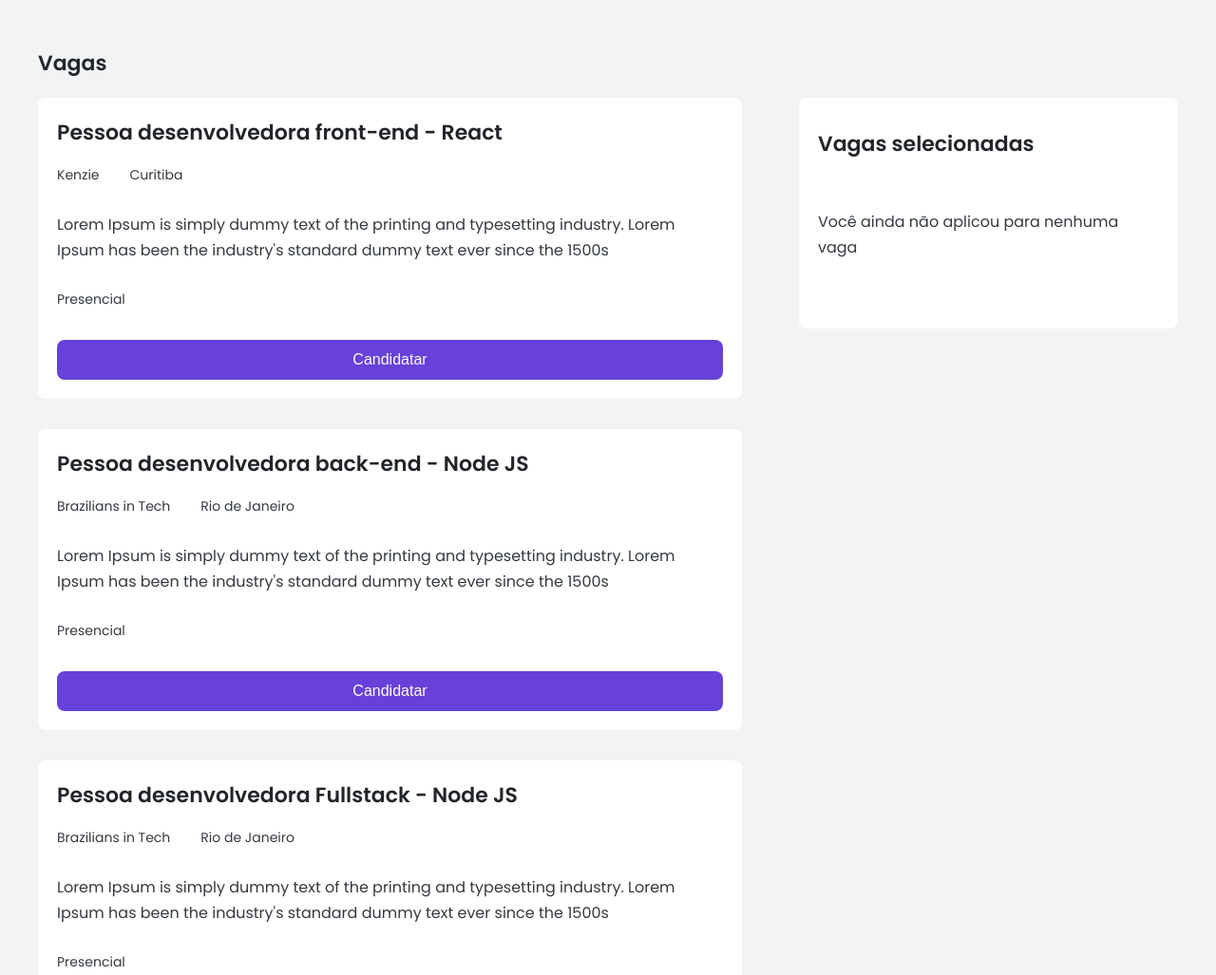
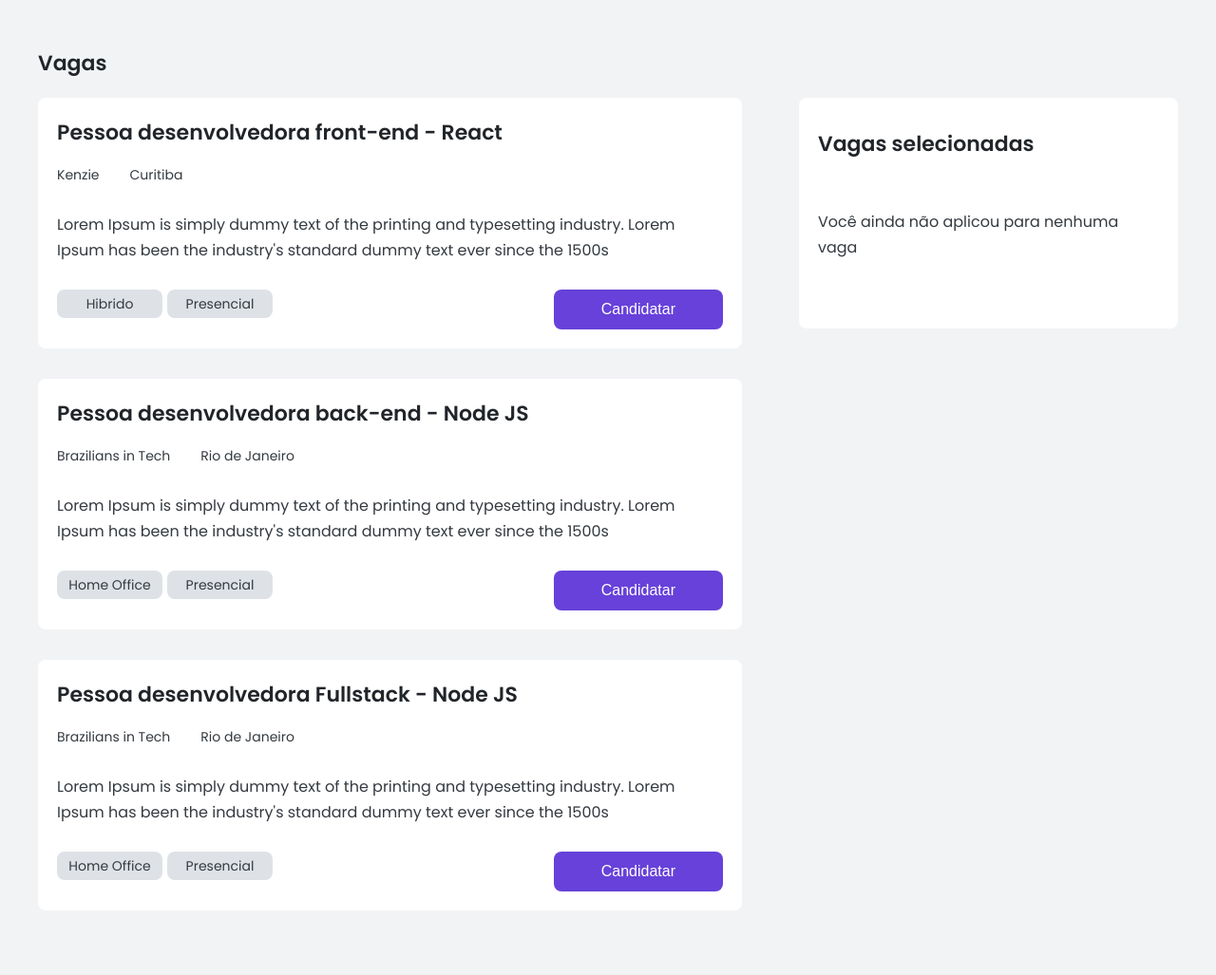
Before and after one commit to kellygalliani/webwomen-job-plataform, a plain HTML site: page pages/home/index.html in a window 1280 px wide. Shown: the part 737-1764 px from the top of the page at 95% size. After the commit the page ends 1712 px from the top, so only its background shows below. Drawn offline with Linux system fonts and the light colour scheme.

Commit message:
entrega_final

```diff
--- a/pages/home/index.css
+++ b/pages/home/index.css
@@ -102,7 +102,7 @@
     }
     .li_list_vacancies_footer{
         display: flex;
-        flex-direction: row;
+        flex-direction: row !important;
         justify-content: space-between;
     }
     .colun-left{
--- a/pages/home/index.js
+++ b/pages/home/index.js
@@ -2,9 +2,28 @@ function getJobsFavoritesLocation() {
     return JSON.parse(localStorage.getItem("@webWoman:jobsFavorites")) || []
 }
 
+let arraySmall = getJobsFavoritesLocation()
+arraySmall
+
 const ulListBigCards = document.querySelector(".ul_list_vacancies")
 const ulListSmallCards = document.querySelector(".ul_card_list")
-let arraySmall = []
+
+if(JSON.parse(localStorage.getItem("@webWoman:jobsFavorites"))){
+    renderJobs_SmallCards(arraySmall)
+    button()
+}
+
+function button(){
+    arraySmall.forEach((job)=>{
+        let existJob = jobsData.includes(job)
+        console.log(existJob)
+        if(existJob){
+          const button = document.querySelector(".button_medium")
+          button.innerText = "Remover candidatura"
+        }
+    })
+}
+//let arraySmall = []
 
 function renderJobs_BigCards(array){
 
@@ -28,7 +47,9 @@ function createCard(Bigcard){
     const tagPCity = document.createElement("p")
     const tagPDesciption = document.createElement("p")
     const tagDivLiFooter = document.createElement("div")
+    const tagDivModalities = document.createElement("div")
     const tagTag = document.createElement("p")
+    const tagTag2 = document.createElement("p")
     const tagButton = document.createElement("button")
 
     tagLi.classList = "li_bigCards"
@@ -39,7 +60,9 @@ function createCard(Bigcard){
     tagPCity.classList = "text3"
     tagPDesciption.classList = "text2"
     tagDivLiFooter.classList = "li_list_vacancies_footer"
-    tagTag.classList = "text3", "tag_vacancies"
+    tagDivModalities.classList.add("modalities")
+    tagTag.classList.add("text3", "tag_vacancies")
+    tagTag2.classList.add("text3", "tag_vacancies")
     tagButton.classList = "button_medium"
     tagButton.id = id
 
@@ -47,9 +70,11 @@ function createCard(Bigcard){
     tagPCompany.innerText = enterprise
     tagPCity.innerText = location
     tagPDesciption.innerText = descrition
-    modalities.forEach((modality)=>{
+    /* modalities.forEach((modality)=>{
         tagTag.innerText = modality
-    })
+    }) */
+    tagTag.innerText = modalities[0]
+    tagTag2.innerText = modalities[1]
     tagButton.innerText = "Candidatar"
 
     tagButton.addEventListener("click", ()=>{
@@ -64,6 +89,7 @@ function createCard(Bigcard){
         }else{
             tagButton.innerText = "Remover candidatura"
             arraySmall.push(Bigcard)
+
             renderJobs_SmallCards(arraySmall)
         }
 
@@ -72,7 +98,8 @@ function createCard(Bigcard){
     tagLi.append(tagDivLiHeader, tagPDesciption, tagDivLiFooter)
     tagDivLiHeader.append(tagH3Title, tagDivCompanyCity)
     tagDivCompanyCity.append(tagPCompany, tagPCity)
-    tagDivLiFooter.append(tagTag, tagButton)
+    tagDivLiFooter.append(tagDivModalities, tagButton)
+    tagDivModalities.append(tagTag, tagTag2)
 
     return tagLi
 }
--- a/pages/home/renderMiniCards.js
+++ b/pages/home/renderMiniCards.js
@@ -1,14 +1,14 @@
 function renderJobs_SmallCards(array){
 
     ulListSmallCards.innerHTML = ""
-
+    //arraySmall = getJobsFavoritesLocation()
     array.forEach((smallCard, index) => {
         const card = credMiniCards(smallCard, index);
         console.log(card)
         ulListSmallCards.appendChild(card);
         empty(arraySmall)
     });
-
+    localStorage.setItem("@webWoman:jobsFavorites", JSON.stringify(arraySmall))
 }
 
 function credMiniCards(smallCard){
@@ -46,4 +46,9 @@ function credMiniCards(smallCard){
 
         return tagLIm
 }
-renderJobs_SmallCards(arraySmall)
+
+/* function button(arrayData, arraySmall){
+    arrayData.
+    if( == )
+} */
+//renderJobs_SmallCards(arraySmall)
--- a/styles/buttons.css
+++ b/styles/buttons.css
@@ -27,7 +27,6 @@
     padding: 0.75rem 3.125rem;
     background-color: var(--color-brand-1);
     color: var(--color-grey-6);
-    padding: 12px, 50px, 12px, 50px;
     border-radius: var(--radius-default);
     border: none;
     font-size: var(--text-2);
--- a/styles/cards.css
+++ b/styles/cards.css
@@ -24,6 +24,14 @@
     gap: 2rem;
 }
 
+.modalities{
+    display: flex;
+
+    justify-content: flex-start;
+    gap: 5px;
+    width: 255px;
+}
+
 .li_smallCards{
     display: flex;
     flex-direction: column;
```
Also changed, not shown: pages/home/index.html (+3 -1 lines).
